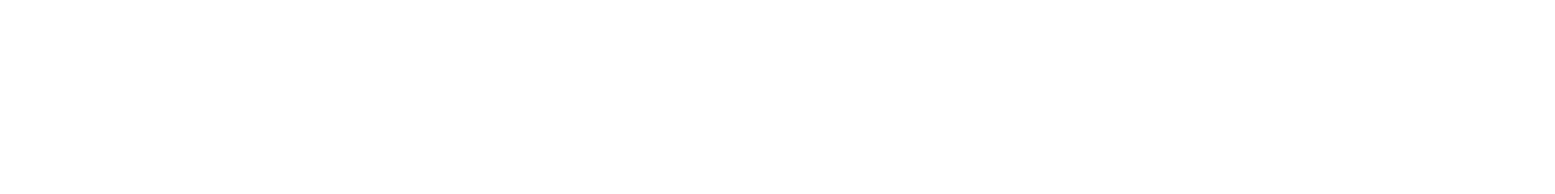
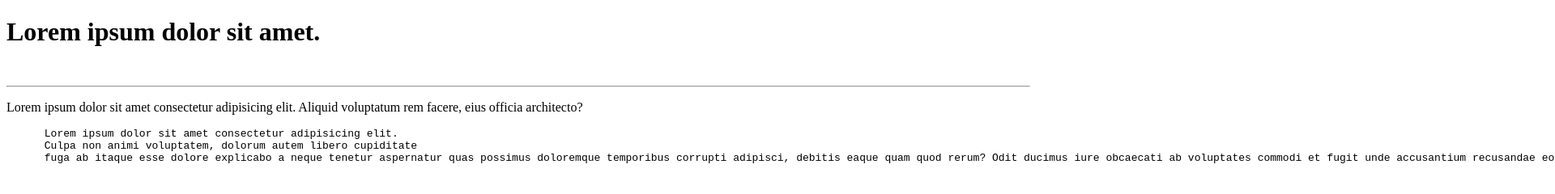
Before and after one commit to MarkRyuo/ArticleVoyage, a plain HTML site: page HTML/try.html in a window 1280 px wide. Shown: the top 240 px of the page at 81% size, 1920 px wide, since content can reach past the window. Drawn offline with Linux system fonts and the light colour scheme.

Commit message:
update in line 18 col 7 in html

```diff
--- a/HTML/try.html
+++ b/HTML/try.html
@@ -4,9 +4,19 @@
   <meta charset="UTF-8">
   <meta name="viewport" content="width=device-width, initial-scale=1.0">
   <link rel="stylesheet" href="">
-  <title>Try with kenneth</title>
+  <title>Try with kenneth/Od</title>
 </head>
 <body>
 
+    <h1>Lorem ipsum dolor sit amet.</h1>
+      <br>
+      <hr>
+    <p>Lorem ipsum dolor sit amet consectetur adipisicing elit. Aliquid voluptatum rem facere, eius officia architecto?</p>
+    <pre>
+      Lorem ipsum dolor sit amet consectetur adipisicing elit.
+      Culpa non animi voluptatem, dolorum autem libero cupiditate
+      fuga ab itaque esse dolore explicabo a neque tenetur aspernatur quas possimus doloremque temporibus corrupti adipisci, debitis eaque quam quod rerum? Odit ducimus iure obcaecati ab voluptates commodi et fugit unde accusantium recusandae eos sint natus pariatur, quod ex alias tempora. Eligendi voluptate quidem aliquam dolore voluptatibus, sapiente voluptates quos, consectetur aperiam inventore praesentium optio, minus quae? Similique, inventore iusto nostrum quidem rem ut unde quas quod reiciendis recusandae laudantium magnam numquam animi vitae neque ducimus dolorem repellendus. Odio aliquid amet aperiam ex magni?
+    </pre>
+
 </body>
 </html>
```
